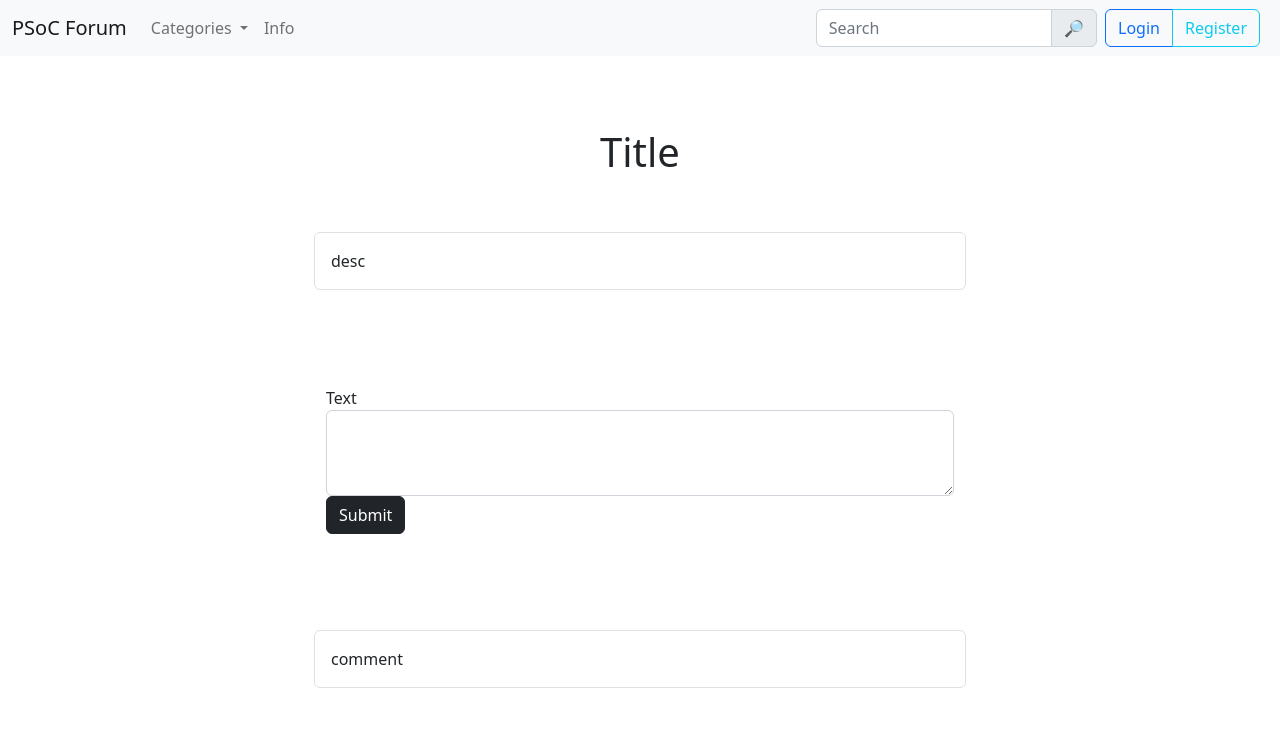
After one commit to amadeus0505/PSoC-Forum, a Flask app: page /post/software/3 in a window 1280 px wide. The commit adds this page. Shown: the top 735 px of the page. Run offline with Flask 2, Linux system fonts and the light colour scheme.

Commit message:
added post site design

```diff
--- a/app.py
+++ b/app.py
@@ -138,7 +138,7 @@ def post(category, post_id):
     if post is not None:
         g.titel = post["title"]
         g.desc = post["desc"]
-        return str(post)
+        return render_template("post.j2")
     else:
         return "404: Post Not Found", 404
 
@@ -168,4 +168,4 @@ def display_search():
 
 
 if __name__ == '__main__':
-    app.run(host="172.0.0.1", port=80, debug=True)
+    app.run(host="127.0.0.1", port=80, debug=True)
--- /dev/null
+++ b/data/hardware/8.json
@@ -0,0 +1 @@
+{"title": "sdfadf", "desc": "adsf", "id": 8, "author": "Mxtze"}
--- /dev/null
+++ b/data/software/3.json
@@ -0,0 +1 @@
+{"title": "Hallo", "desc": "asfdk\u00f6", "id": 3, "author": "Mxtze"}
--- /dev/null
+++ b/data/software/4.json
@@ -0,0 +1 @@
+{"title": "asfd", "desc": "asdf", "id": 4, "author": "Mxtze"}
--- /dev/null
+++ b/data/software/5.json
@@ -0,0 +1 @@
+{"title": "yxc", "desc": "YXc", "id": 5, "author": ""}
--- a/templates/info.j2
+++ b/templates/info.j2
@@ -4,15 +4,15 @@
 {% block body %}
     <h1 class="text-center mt-5">Info</h1>
     <div class="conatiner-fluid">
-        <div class="conatiner border m-5 p-3">
+        <div class="conatiner border rounded m-5 p-3">
             <h3>Software for development</h3>
             Lorem ipsum dolor sit amet, consetetur sadipscing elitr, sed diam nonumy eirmod tempor invidunt ut labore et dolore magna aliquyam erat, sed diam voluptua. At vero eos et accusam et justo duo dolores et ea rebum. Stet clita kasd gubergren, no sea takimata sanctus est Lorem ipsum dolor sit amet. Lorem ipsum dolor sit amet, consetetur sadipscing elitr, sed diam nonumy eirmod tempor invidunt ut labore et dolore magna aliquyam erat, sed diam voluptua. At vero eos et accusam et justo duo dolores et ea rebum. Stet clita kasd gubergren, no sea takimata sanctus est Lorem ipsum dolor sit amet. Lorem ipsum dolor sit amet, consetetur sadipscing elitr, sed diam nonumy eirmod tempor invidunt ut labore et dolore magna aliquyam erat, sed diam voluptua. At vero eos et accusam et justo duo dolores et ea rebum. Stet clita kasd gubergren, no sea takimata sanctus est Lorem ipsum dolor sit amet. Duis autem vel eum iriure dolor in hendrerit in vulputate velit esse molestie consequat, vel illum dolore eu feugiat nulla facilisis at vero eros et accumsan et iusto odio dignissim qui blandit praesent luptatum zzril delenit augue duis dolore te feugait nulla facilisi. Lorem ipsum dolor sit amet,
         </div>
-        <div class="conatiner border m-5 p-3">
+        <div class="conatiner border rounded m-5 p-3">
             <h3>Datashees</h3>
             Lorem ipsum dolor sit amet, consetetur sadipscing elitr, sed diam nonumy eirmod tempor invidunt ut labore et dolore magna aliquyam erat, sed diam voluptua. At vero eos et accusam et justo duo dolores et ea rebum. Stet clita kasd gubergren, no sea takimata sanctus est Lorem ipsum dolor sit amet. Lorem ipsum dolor sit amet, consetetur sadipscing elitr, sed diam nonumy eirmod tempor invidunt ut labore et dolore magna aliquyam erat, sed diam voluptua. At vero eos et accusam et justo duo dolores et ea rebum. Stet clita kasd gubergren, no sea takimata sanctus est Lorem ipsum dolor sit amet. Lorem ipsum dolor sit amet, consetetur sadipscing elitr, sed diam nonumy eirmod tempor invidunt ut labore et dolore magna aliquyam erat, sed diam voluptua. At vero eos et accusam et justo duo dolores et ea rebum. Stet clita kasd gubergren, no sea takimata sanctus est Lorem ipsum dolor sit amet. Duis autem vel eum iriure dolor in hendrerit in vulputate velit esse molestie consequat, vel illum dolore eu feugiat nulla facilisis at vero eros et accumsan et iusto odio dignissim qui blandit praesent luptatum zzril delenit augue duis dolore te feugait nulla facilisi. Lorem ipsum dolor sit amet,
         </div>
-        <div class="conatiner border m-5 p-3">
+        <div class="conatiner border rounded m-5 p-3">
             <h3>Where to buy?</h3>
             Lorem ipsum dolor sit amet, consetetur sadipscing elitr, sed diam nonumy eirmod tempor invidunt ut labore et dolore magna aliquyam erat, sed diam voluptua. At vero eos et accusam et justo duo dolores et ea rebum. Stet clita kasd gubergren, no sea takimata sanctus est Lorem ipsum dolor sit amet. Lorem ipsum dolor sit amet, consetetur sadipscing elitr, sed diam nonumy eirmod tempor invidunt ut labore et dolore magna aliquyam erat, sed diam voluptua. At vero eos et accusam et justo duo dolores et ea rebum. Stet clita kasd gubergren, no sea takimata sanctus est Lorem ipsum dolor sit amet. Lorem ipsum dolor sit amet, consetetur sadipscing elitr, sed diam nonumy eirmod tempor invidunt ut labore et dolore magna aliquyam erat, sed diam voluptua. At vero eos et accusam et justo duo dolores et ea rebum. Stet clita kasd gubergren, no sea takimata sanctus est Lorem ipsum dolor sit amet. Duis autem vel eum iriure dolor in hendrerit in vulputate velit esse molestie consequat, vel illum dolore eu feugiat nulla facilisis at vero eros et accumsan et iusto odio dignissim qui blandit praesent luptatum zzril delenit augue duis dolore te feugait nulla facilisi. Lorem ipsum dolor sit amet,
         </div>
--- /dev/null
+++ b/templates/post.j2
@@ -0,0 +1,57 @@
+{% extends "navbar-template.j2" %}
+{% block title %}Post{% endblock %}
+{% block body %}
+
+<h1 class="text-center mt-5">Title</h1>
+
+<div class="conatiner-fluid">
+    <div class="row justify-content-center">
+
+        <div class="col-6 border rounded m-5 p-3">
+            desc
+        </div>
+
+        <div class="col-6 m-5 p-3>
+            <form class="row g-3 needs-validation" action="/post" method="POST" novalidate>
+
+                <div class="form-group">
+                    <label for="validationText">Text</label>
+                    <textarea class="form-control" id="validationText" rows="3" required></textarea>
+                </div>
+
+                <div class="col-12">
+                    <button class="btn btn-dark" type="submit">Submit</button>
+                </div>
+            </form>
+        </div>
+
+        <div class="col-6 border rounded m-5 p-3">
+            comment
+        </div>
+    </div>
+</div>
+
+
+
+    <script>
+        // Example starter JavaScript for disabling form submissions if there are invalid fields
+        (() => {
+        'use strict';
+
+        // Fetch all the forms we want to apply custom Bootstrap validation styles to
+        const forms = document.querySelectorAll('.needs-validation');
+
+        // Loop over them and prevent submission
+        Array.prototype.slice.call(forms).forEach((form) => {
+            form.addEventListener('submit', (event) => {
+            if (!form.checkValidity()) {
+                event.preventDefault();
+                event.stopPropagation();
+            }
+            form.classList.add('was-validated');
+            }, false);
+        });
+        })();
+    </script>
+
+{% endblock %}
```
Also changed, not shown: static/user.db.
